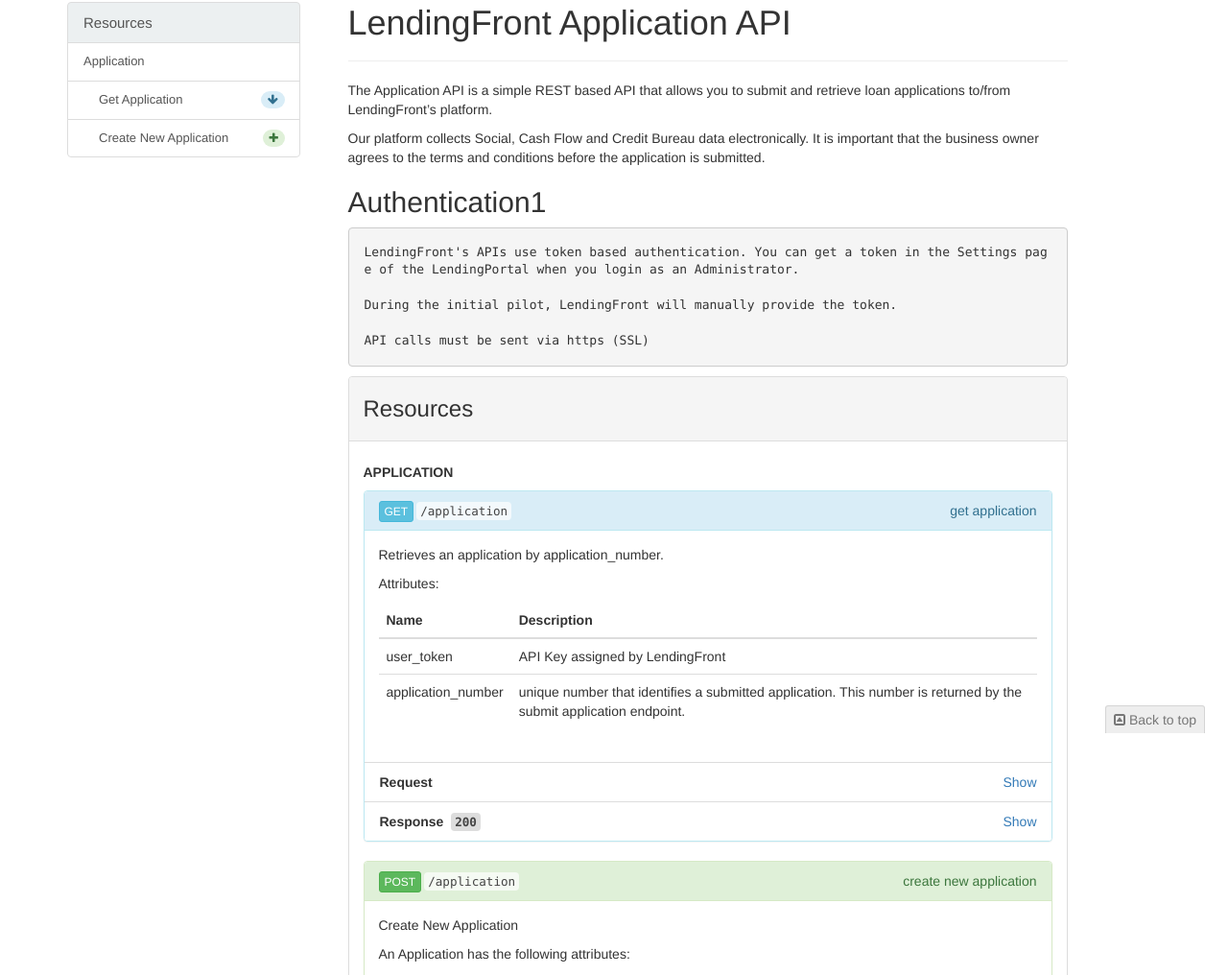
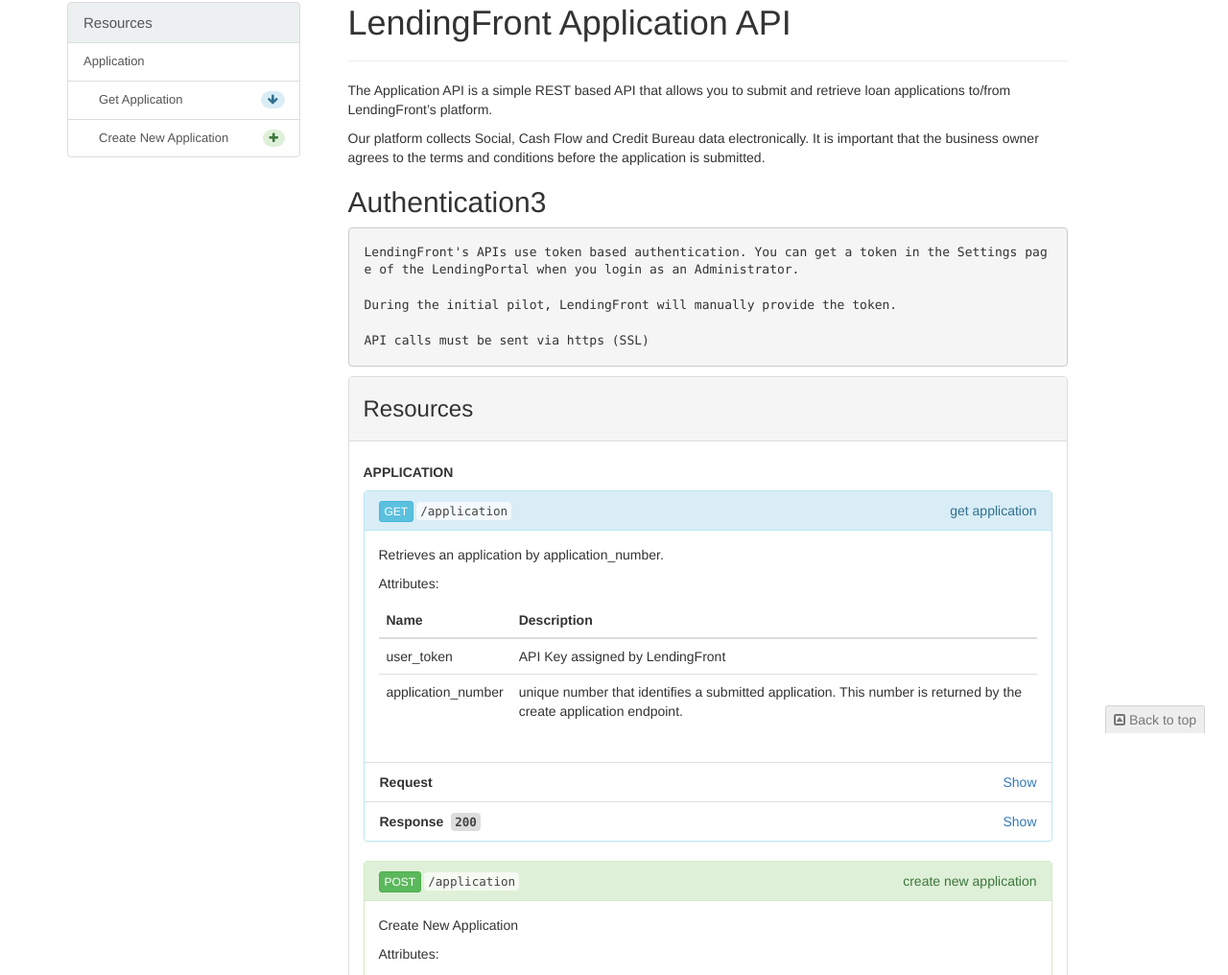
Before and after one commit to lendingfront/apidocs, a plain HTML site: page index.html in a window 1280 px wide. Shown: the part 36-1052 px from the top of the page at 96% size. Drawn offline with nearby package versions, Linux system fonts and the light colour scheme.

```diff
--- a/index.html
+++ b/index.html
@@ -145,7 +145,7 @@ a.list-group-item.heading:hover {
 </style></head><body><a href="#top" class="text-muted back-to-top"><i class="fa fa-toggle-up"></i>&nbsp;Back to top</a><div class="container"><div class="row"><div class="col-md-3"><nav id="nav" class="hidden-sm hidden-xs affix nav"><div class="list-group"><a data-toggle="" data-target="#resources-menu" href="#resources" class="list-group-item heading collapsed">Resources</a><div id="resources-menu"><a href="#resources-application" style="border-top-left-radius: 0; border-top-right-radius: 0" class="list-group-item">Application</a><a href="#resources-application-get" style="border-top-left-radius: 0; border-top-right-radius: 0" class="list-group-item"><span class="badge alert-info"><i class="fa fa-arrow-down"></i></span><span class="indent">Get Application</span></a><a href="#resources-application-post" style="border-top-left-radius: 0; border-top-right-radius: 0" class="list-group-item"><span class="badge alert-success"><i class="fa fa-plus"></i></span><span class="indent">Create New Application</span></a></div></div></nav></div><div class="col-md-8"><div><header><div class="page-header"><h1 id="top">LendingFront Application API</h1></div></header><div class="description"><p>The Application API is a simple REST based API that allows you to submit and retrieve loan applications to/from LendingFront’s platform.</p>
 <p>Our platform collects Social, Cash Flow and Credit Bureau data electronically.
 It is important that the business owner agrees to the terms and conditions before the application is submitted.</p>
-<h2>Authentication1</h2>
+<h2>Authentication3</h2>
 <pre><code class="language-no-highlight">LendingFront's APIs use token based authentication. You can get a token in the Settings page of the LendingPortal when you login as an Administrator.
 
 During the initial pilot, LendingFront will manually provide the token.
@@ -160,7 +160,7 @@ API calls must be sent via https (SSL)
 </thead>
 <tbody>
 <tr><td>user_token</td><td>API Key assigned by LendingFront</td></tr>
-<tr><td>application_number</td><td>unique number that identifies a submitted application. This number is returned by the submit application endpoint.</td></tr>
+<tr><td>application_number</td><td>unique number that identifies a submitted application. This number is returned by the create application endpoint.</td></tr>
 </tbody>
 </table>
 </div><ul class="list-group"><li class="list-group-item"><strong>Request</strong><a data-toggle="collapse" data-target="#bd1a1cdabe48624deed6f047ffda56b5" class="pull-right collapsed"><span class="closed">Show</span><span class="open">Hide</span></a></li><li id="bd1a1cdabe48624deed6f047ffda56b5" class="list-group-item panel-collapse collapse"><h5>Headers</h5><pre><code><span class="hljs-attribute">Content-Type</span>: <span class="hljs-string">application/json</span><br><span class="hljs-attribute">Authorization</span>: <span class="hljs-string">bearer eyJ24343iOiJIUzI1NiIsImV4cCI6MTQzNjk4NTA3MSwiaWF0Ijo</span><br></code></pre><h5>Body</h5><pre><code>{
@@ -197,7 +197,7 @@ API calls must be sent via https (SSL)
             <span class="hljs-string">'message'</span>: <span class="hljs-string">'An error ocurred while processing the request'</span>
         }
 </code></pre></li></ul></section><section id="resources-application-post" class="panel panel-success"><div class="panel-heading"><div style="float:right"><span style="text-transform: lowercase">Create New Application</span></div><div style="float:left"><a href="#resources-application-post" class="btn btn-xs btn-success">POST</a></div><div style="overflow:hidden"><code>/application</code></div></div><div class="panel-body"><p>Create New Application</p>
-<p>An Application has the following attributes:</p>
+<p>Attributes:</p>
 <table>
 <thead>
 <tr><th>Name</th><th>Description</th></tr>
```
